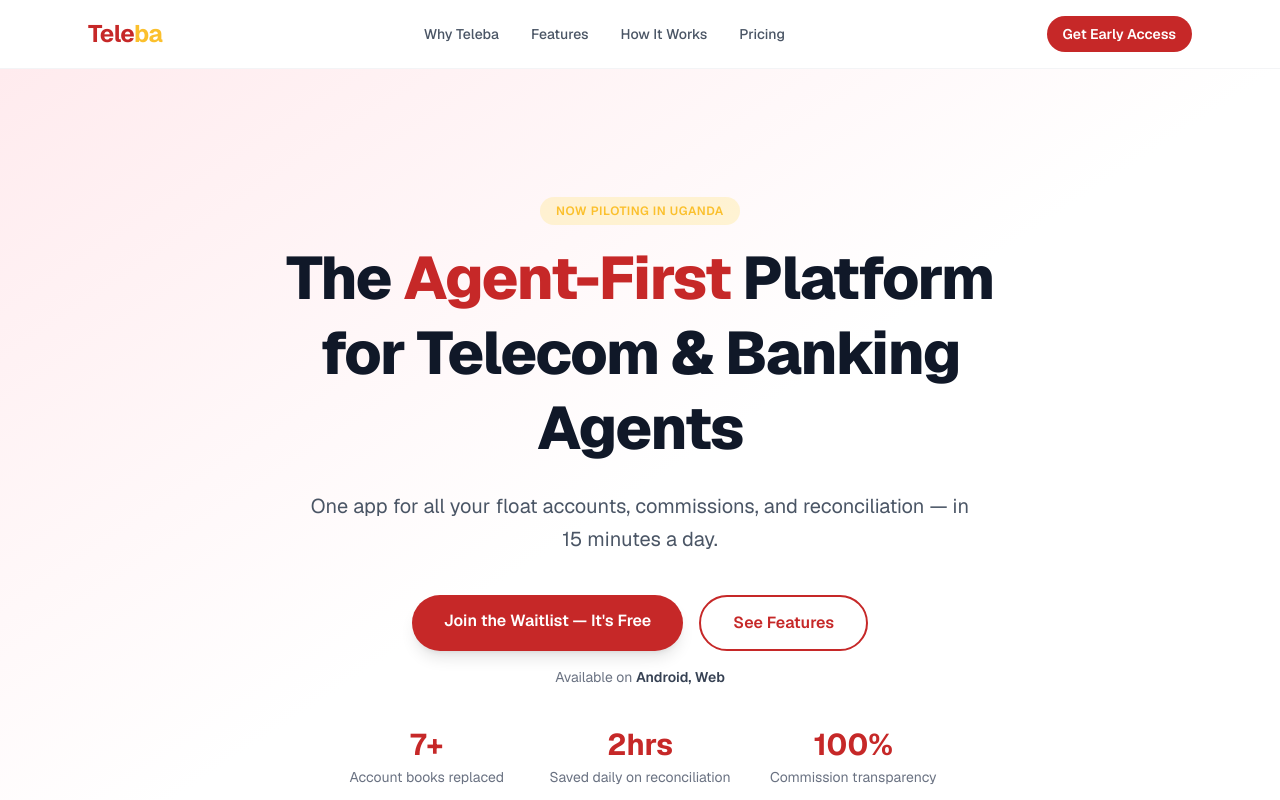
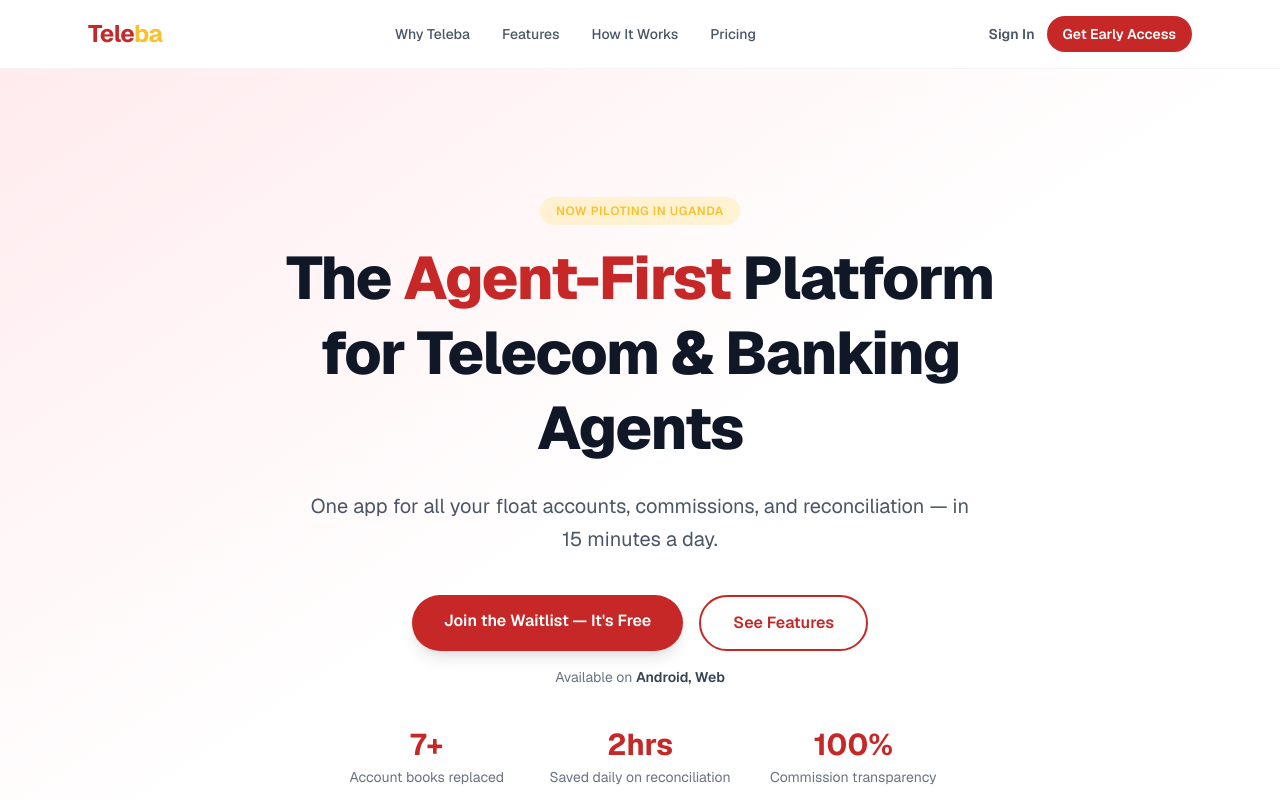
Before and after one commit to Ntsinga/Teleba-Landing-Page, a Next.js app: page / in a window 1280 px wide. Shown: the top 800 px of the page. Built offline with nearby package versions, Linux system fonts and the light colour scheme; no server answers.

Commit message:
Add Sign In link and update messaging in the homepage

```diff
--- a/app/page.tsx
+++ b/app/page.tsx
@@ -90,12 +90,20 @@
                 Pricing
               </a>
             </div>
+            <div className="flex items-center gap-3">
+              <a
+                href="https://zesha.app.elijahntsinga.com/(auth)/sign-in"
+                className="text-sm font-semibold text-gray-600 hover:text-brand-red transition-colors"
+              >
+                Sign In
+              </a>
               <a
                 href="#cta"
                 className="rounded-full bg-brand-red px-4 py-2 text-sm font-semibold text-white hover:bg-red-900 transition-colors"
               >
                 Get Early Access
               </a>
+            </div>
           </div>
         </nav>
 
@@ -423,6 +431,15 @@
               <WaitlistForm />
             </div>
             <p className="mt-6 text-sm text-red-200">
+              Already have an account?{" "}
+              <a
+                href="https://zesha.app.elijahntsinga.com/(auth)/sign-in"
+                className="font-semibold underline hover:text-white transition-colors"
+              >
+                Sign in to the app →
+              </a>
+            </p>
+            <p className="mt-3 text-sm text-red-200">
               Prefer to reach out directly?{" "}
               <a
                 href="mailto:info@teleba.io"
```
Lines whose indentation alone changed are shown as unchanged.
